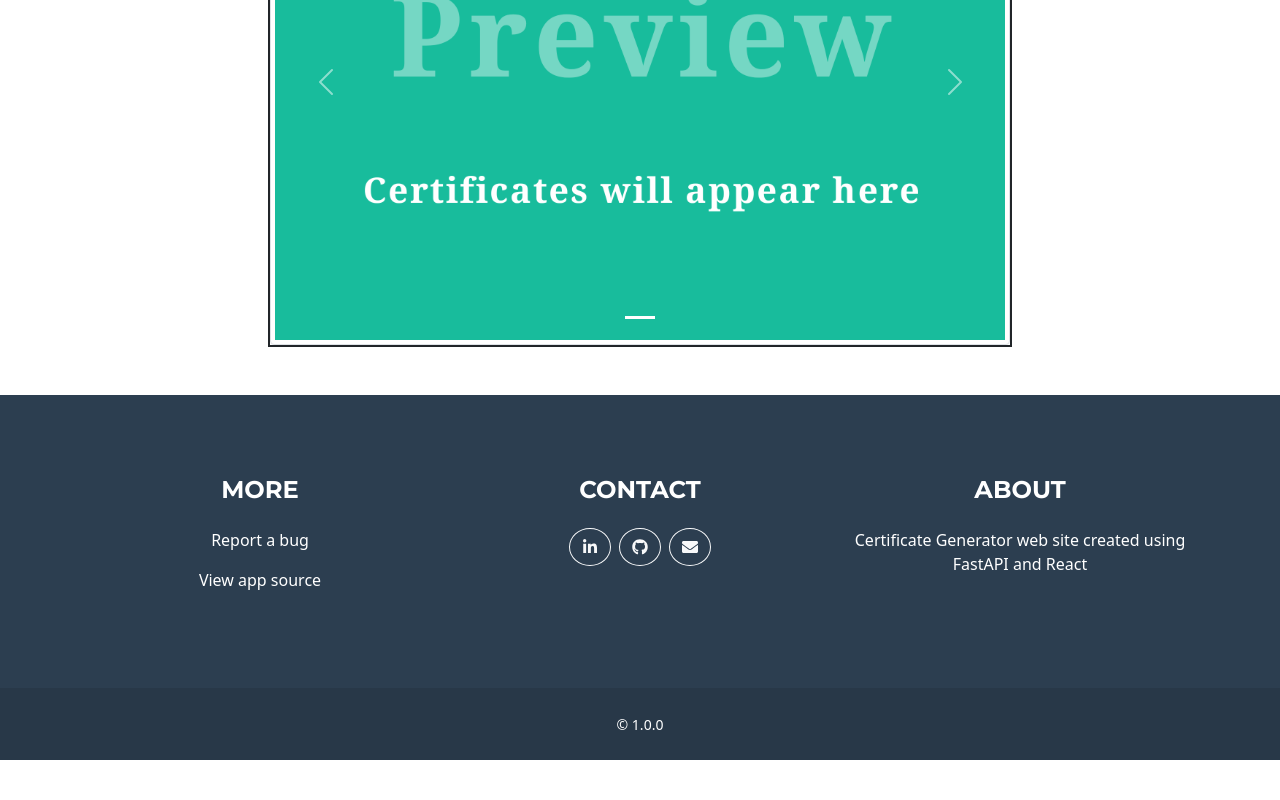
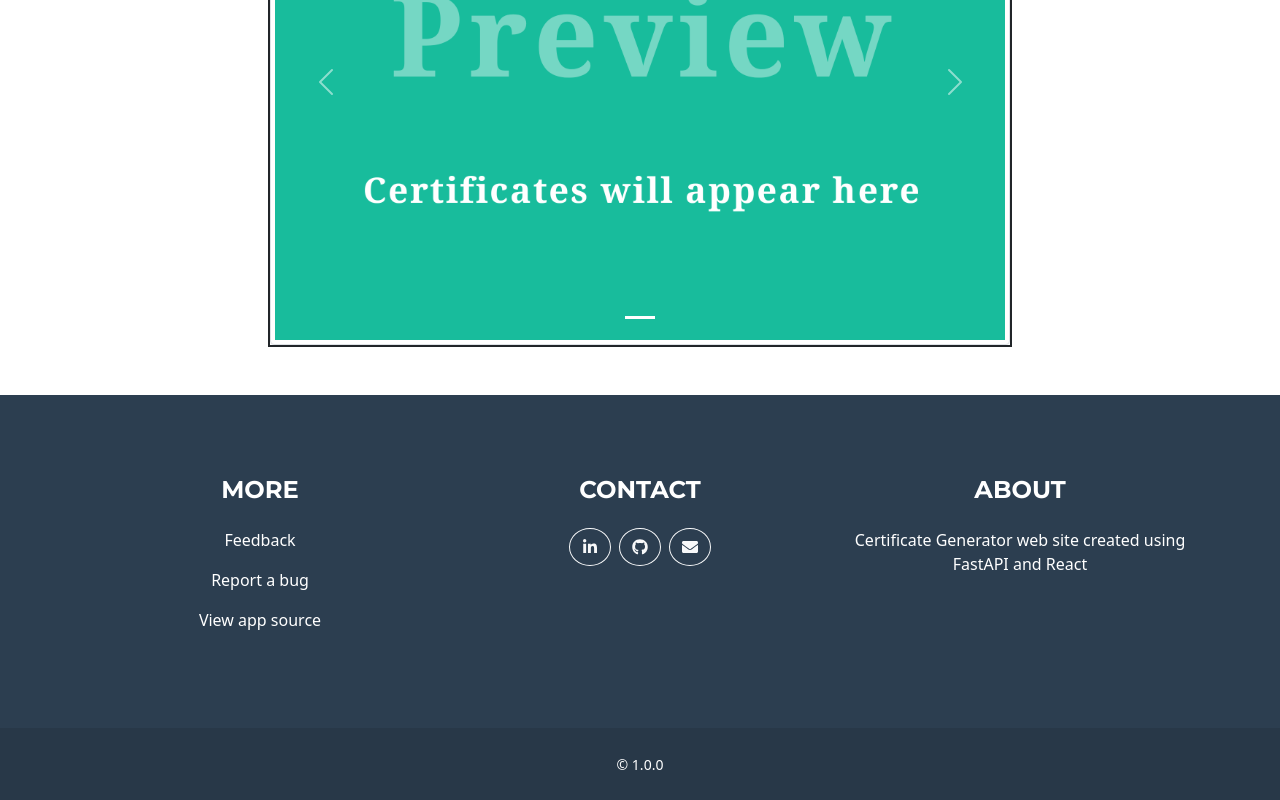
Before and after one commit to RohanKaran/certificate-generator-frontend, a React (Create React App) app: page / in a window 1280 px wide. Shown: the part 845-1645 px from the top of the page. Before the commit the page ends 1605 px from the top, so only its background shows below. Built offline with nearby package versions, Linux system fonts and the light colour scheme; no server answers.

Commit message:
ui updated

```diff
--- a/src/App.js
+++ b/src/App.js
@@ -54,6 +54,12 @@ function App() {
             <Row>
               <Col className="col-md-4 mb-lg-0">
                 <h4 className="text-uppercase mb-4">MORE</h4>
+                <a href={"https://github.com/RohanKaran/certificate-generator/discussions/new?category=feedback"}
+                     target={"_blank"}
+                     rel="noreferrer"
+                     className={"text-white text-decoration-none"}>
+                    <p>Feedback</p>
+                  </a>
 
                   <a href={"https://github.com/rohankaran/certificate-generator/issues/new/choose"}
                      target={"_blank"}
```
